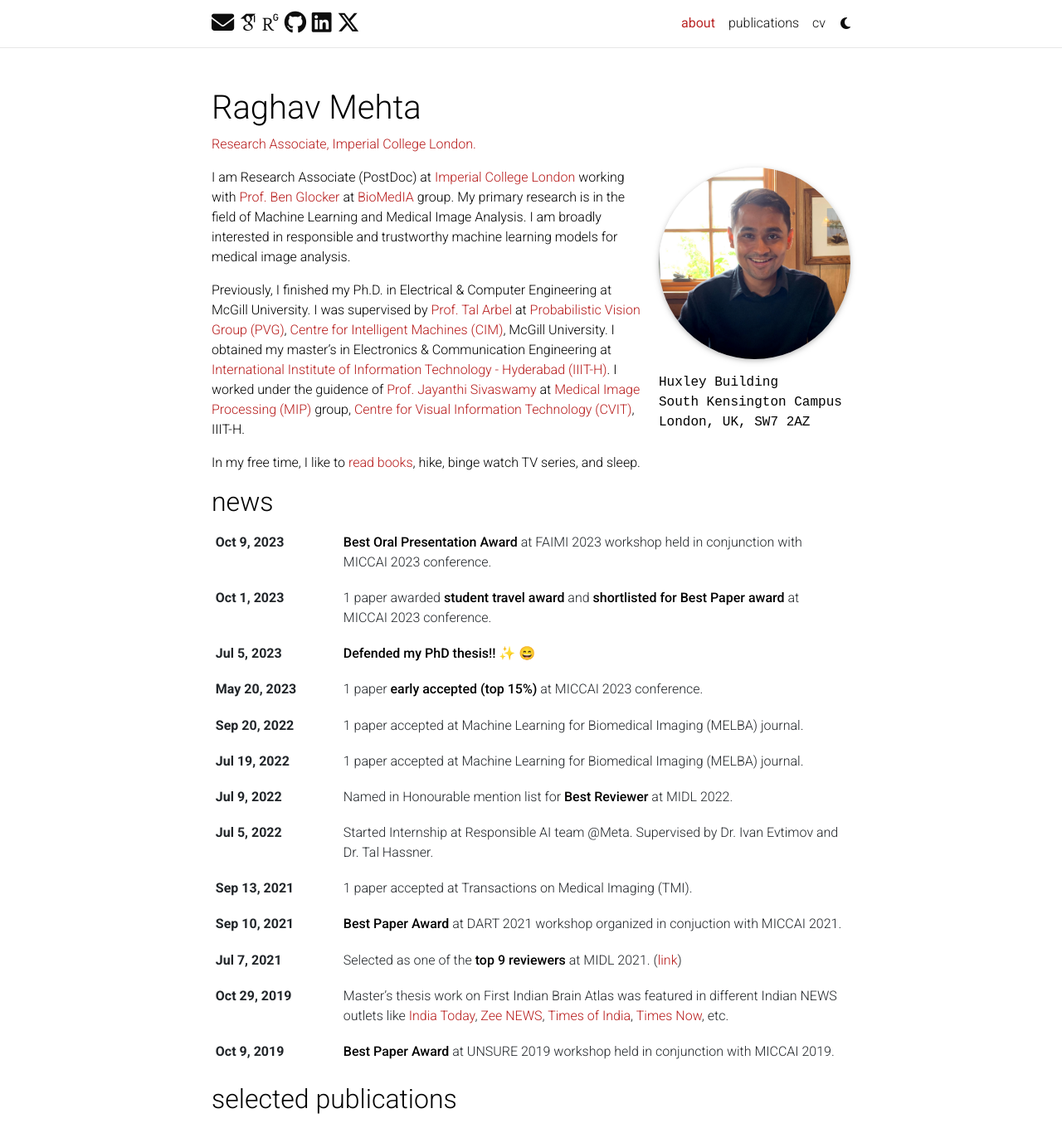
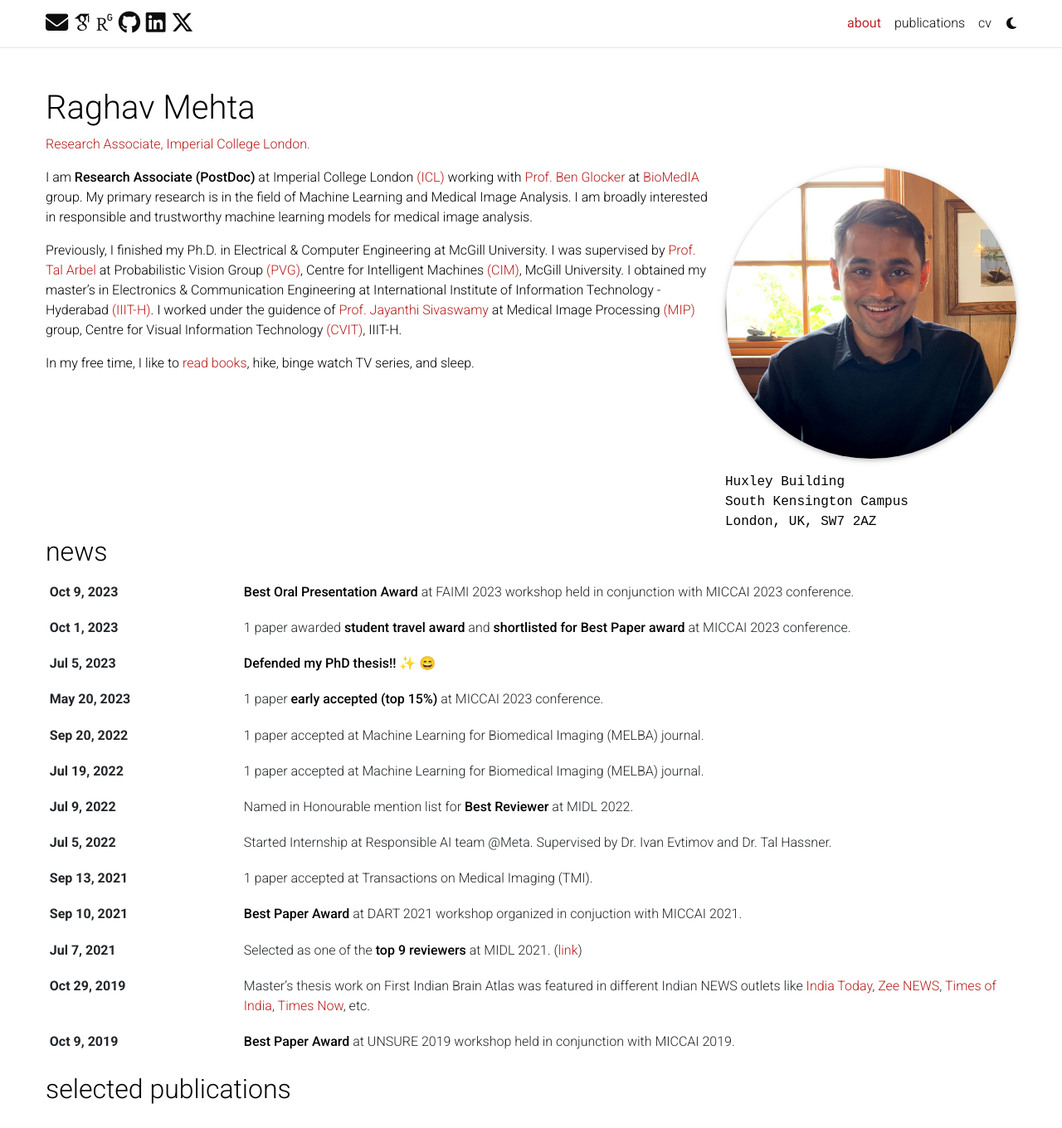
Before and after one commit to RagMeh11/RagMeh11.github.io, a Jekyll site: the page built from _pages/about.md, in a window 1280 px wide and 1400 px high, cut to the strip 0-1360 px from the top of the window. Shown: the whole strip at 83% size. Built offline with Jekyll 4.4.1, drawn with Linux system fonts in a browser that asks for light colours; full-size pictures stand in for the smaller copies a plugin makes; emoji names are drawn with the system emoji font; some web fonts are replaced; comment, search, counter and statistics services are not loaded; a style sheet for code colours, icons or effects is not loaded; some of the changed lines change nothing that is shown.

Commit message:
Modified Bib entries

```diff
--- a/_config.yml
+++ b/_config.yml
@@ -44,10 +44,10 @@
 # -----------------------------------------------------------------------------
 
 navbar_fixed: true
-footer_fixed: true
+footer_fixed: false
 
 # Dimensions
-max_width: 800px
+max_width: 1200px
 
 # TODO: add layout settings (single page vs. multi-page)
 
@@ -300,11 +300,11 @@
   dimensions: true # Dimensions badge (https://badge.dimensions.ai/)
 
 # Filter out certain bibtex entry keywords used internally from the bib output
-filtered_bibtex_keywords: [abbr, abstract, arxiv, bibtex_show, html, pdf, selected, supp, blog, code, poster, video, slides, website, preview, altmetric]
+filtered_bibtex_keywords: [abbr, abstract, arxiv, bibtex_show, html, pdf, selected, supp, blog, code, poster, video, slides, website, preview, altmetric, hnote, onote]
 
 # Maximum number of authors to be shown for each publication (more authors are visible on click)
-max_author_limit: 3  # leave blank to always show all authors
-more_authors_animation_delay: 10  # more authors are revealed on click using animation; smaller delay means faster animation
+max_author_limit: 5  # leave blank to always show all authors
+more_authors_animation_delay: 5  # more authors are revealed on click using animation; smaller delay means faster animation
 
 # Enables publication thumbnails. If disabled, none of the publications will display thumbnails, even if specified in the bib entry.
 enable_publication_thumbnails: true
--- a/_pages/about.md
+++ b/_pages/about.md
@@ -18,9 +18,9 @@
 selected_papers: true # includes a list of papers marked as "selected={true}"
 social: true  # includes social icons at the bottom of the page
 ---
-I am Research Associate (PostDoc) at [Imperial College London](https://www.imperial.ac.uk/) working with [Prof. Ben Glocker](http://wp.doc.ic.ac.uk/bglocker/) at [BioMedIA](https://biomedia.doc.ic.ac.uk/) group. My primary research is in the field of Machine Learning and Medical Image Analysis. I am broadly interested in responsible and trustworthy machine learning models for medical image analysis.
+I am **Research Associate (PostDoc)** at Imperial College London [(ICL)](https://www.imperial.ac.uk/) working with [Prof. Ben Glocker](http://wp.doc.ic.ac.uk/bglocker/) at [BioMedIA](https://biomedia.doc.ic.ac.uk/) group. My primary research is in the field of Machine Learning and Medical Image Analysis. I am broadly interested in responsible and trustworthy machine learning models for medical image analysis.
 
-Previously, I finished my Ph.D. in Electrical & Computer Engineering at McGill University. I was supervised by [Prof. Tal Arbel](http://cim.mcgill.ca/~arbel) at [Probabilistic Vision Group (PVG)](http://cim.mcgill.ca/~pvg), [Centre for Intelligent Machines (CIM)](http://cim.mcgill.ca), McGill University.  I obtained my master's in Electronics & Communication Engineering at [International Institute of Information Technology - Hyderabad (IIIT-H)](http://iiit.ac.in). I worked under the guidence of [Prof. Jayanthi Sivaswamy](http://iiit.ac.in/people/faculty/jsivaswamy/) at [Medical Image Processing (MIP)](http://cvit.iiit.ac.in/projects/mip) group,  [Centre for Visual Information Technology (CVIT)](http://cvit.iiit.ac.in), IIIT-H.
+Previously, I finished my Ph.D. in Electrical & Computer Engineering at McGill University. I was supervised by [Prof. Tal Arbel](http://cim.mcgill.ca/~arbel) at Probabilistic Vision Group [(PVG)](http://cim.mcgill.ca/~pvg), Centre for Intelligent Machines [(CIM)](http://cim.mcgill.ca), McGill University.  I obtained my master's in Electronics & Communication Engineering at International Institute of Information Technology - Hyderabad [(IIIT-H)](http://iiit.ac.in). I worked under the guidence of [Prof. Jayanthi Sivaswamy](http://iiit.ac.in/people/faculty/jsivaswamy/) at Medical Image Processing [(MIP)](http://cvit.iiit.ac.in/projects/mip) group, Centre for Visual Information Technology [(CVIT)](http://cvit.iiit.ac.in), IIIT-H.
 
 In my free time, I like to [read books](https://www.goodreads.com/user/show/11985200-raghav-mehta), hike, binge watch TV series, and sleep.
 
```
